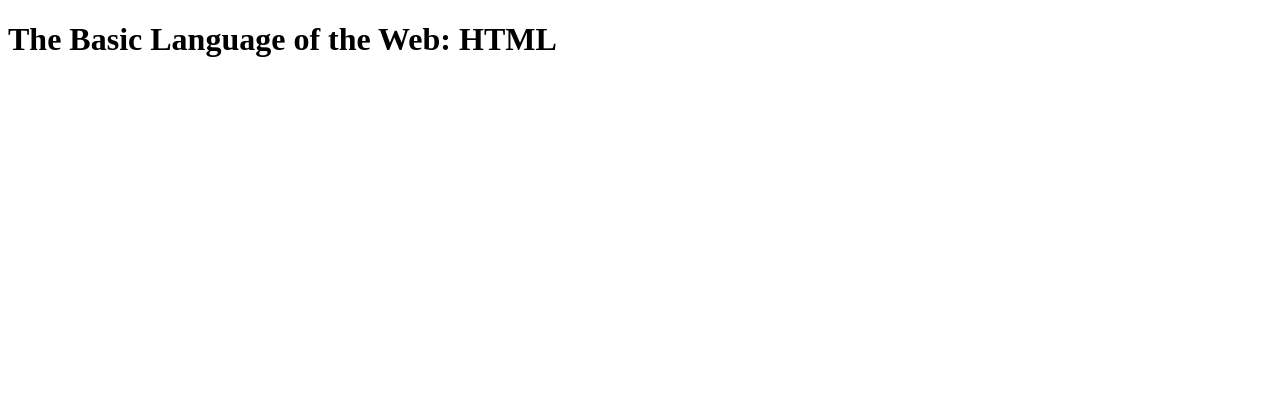
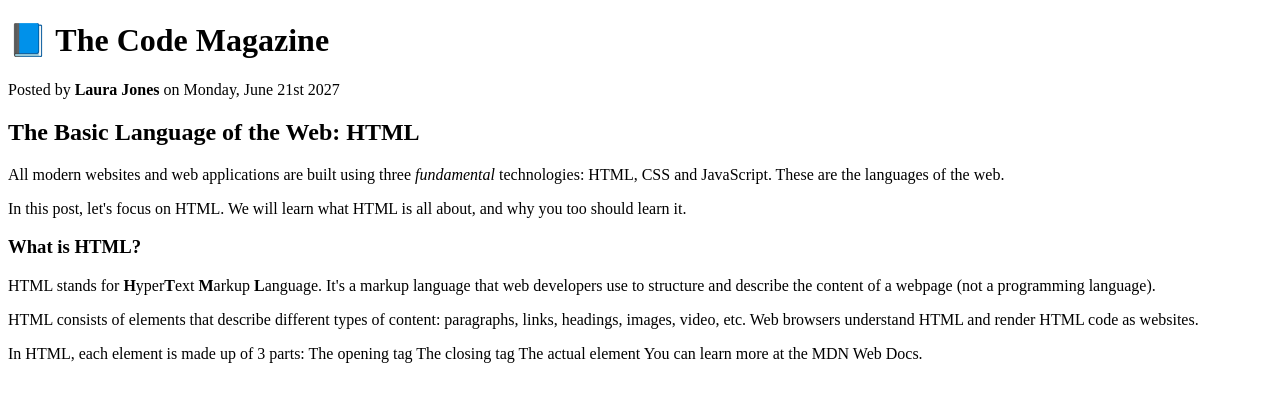
Before and after one commit to tnkr-repos/html-learner, a website: page index.html in a window 1280 px wide. Drawn offline with Linux system fonts and the light colour scheme.

Commit message:
Headings and Paragraphs

```diff
--- a/index.html
+++ b/index.html
@@ -11,6 +11,34 @@
     <title>The Basic Language of the Web: HTML</title>
   </head>
   <body>
-    <h1>The Basic Language of the Web: HTML</h1>
+    <h1>📘 The Code Magazine</h1>
+    <p>Posted by <strong>Laura Jones</strong> on Monday, June 21st 2027</p>
+    <h2>The Basic Language of the Web: HTML</h2>
+    <p>
+      All modern websites and web applications are built using three
+      <em>fundamental</em>
+      technologies: HTML, CSS and JavaScript. These are the languages of the
+      web.
+    </p>
+    <p>
+      In this post, let's focus on HTML. We will learn what HTML is all about,
+      and why you too should learn it.
+    </p>
+    <h3>What is HTML?</h3>
+    <p>
+      HTML stands for <strong>H</strong>yper<strong>T</strong>ext
+      <strong>M</strong>arkup <strong>L</strong>anguage. It's a markup language
+      that web developers use to structure and describe the content of a webpage
+      (not a programming language).
+    </p>
+    <p>
+      HTML consists of elements that describe different types of content:
+      paragraphs, links, headings, images, video, etc. Web browsers understand
+      HTML and render HTML code as websites.
+    </p>
+    <p>
+      In HTML, each element is made up of 3 parts: The opening tag The closing
+      tag The actual element You can learn more at the MDN Web Docs.
+    </p>
   </body>
 </html>
```
